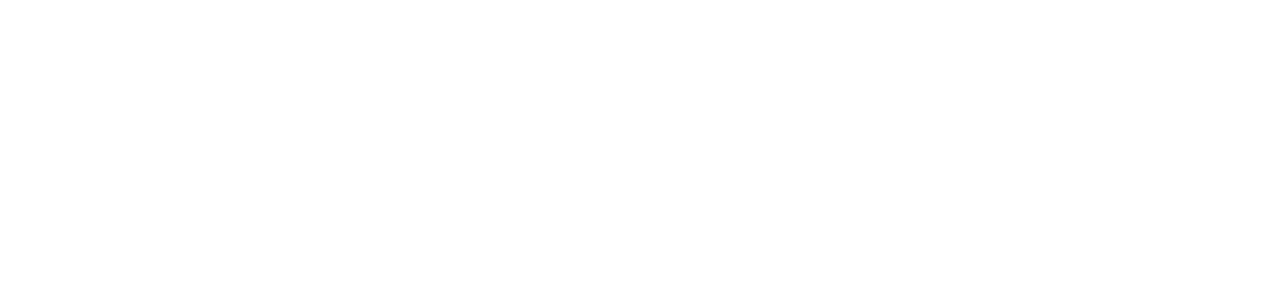
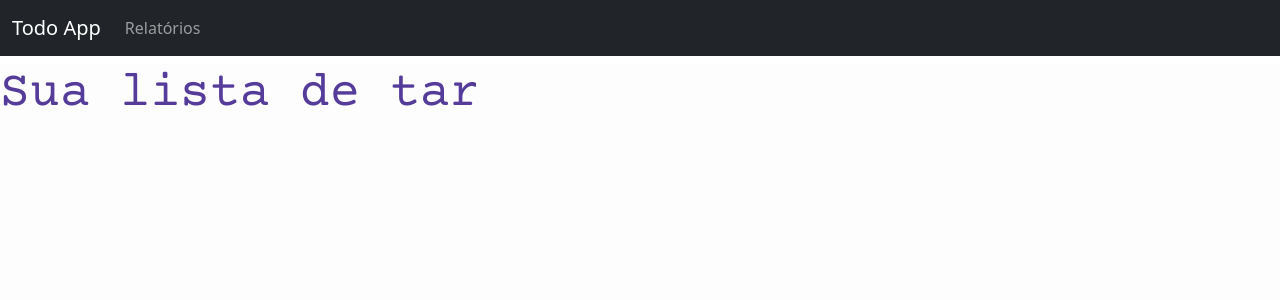
Before and after one commit to ReginaldoCampelo/todo-app, an Angular app: page / in a window 1280 px wide. Shown: the top 300 px of the page. Built offline with nearby package versions, Linux system fonts and the light colour scheme.

Commit message:
adding navbar && header title

```diff
--- a/src/app/app.component.html
+++ b/src/app/app.component.html
@@ -1,3 +1,6 @@
+<tda-navbar></tda-navbar>
+<tda-title-header></tda-title-header>
+
 <div class="containe">
   <router-outlet></router-outlet>
 </div>
--- a/src/app/app.module.ts
+++ b/src/app/app.module.ts
@@ -3,10 +3,14 @@
 
 import { AppRoutingModule } from './app-routing.module';
 import { AppComponent } from './app.component';
+import { NavbarComponent } from './components/navbar/navbar.component';
+import { TitleHeaderComponent } from './components/title-header/title-header.component';
 
 @NgModule({
   declarations: [
-    AppComponent
+    AppComponent,
+    NavbarComponent,
+    TitleHeaderComponent
   ],
   imports: [
     BrowserModule,
--- /dev/null
+++ b/src/app/components/navbar/navbar.component.html
@@ -0,0 +1,15 @@
+<nav class="navbar navbar-expand-lg navbar-dark bg-dark">
+  <div class="container-fluid">
+    <a class="navbar-brand" routerLink="/">Todo App</a>
+    <button class="navbar-toggler" type="button" data-bs-toggle="collapse" data-bs-target="#navbarNavAltMarkup" aria-controls="navbarNavAltMarkup" aria-expanded="false" aria-label="Toggle navigation">
+      <span class="navbar-toggler-icon"></span>
+    </button>
+    <div class="collapse navbar-collapse" id="navbarNavAltMarkup">
+      <ul class="navbar-nav">
+        <li class="nav-item" routerLinkActive="active">
+          <a class="nav-link" routerLink="/reports">Relatórios</a>
+        </li>
+      </ul>
+    </div>
+  </div>
+</nav>
--- /dev/null
+++ b/src/app/components/navbar/navbar.component.ts
@@ -0,0 +1,15 @@
+import { Component, OnInit } from '@angular/core';
+
+@Component({
+  selector: 'tda-navbar',
+  templateUrl: './navbar.component.html',
+  styleUrls: ['./navbar.component.css']
+})
+export class NavbarComponent implements OnInit {
+
+  constructor() { }
+
+  ngOnInit() {
+  }
+
+}
--- /dev/null
+++ b/src/app/components/title-header/title-header.component.css
@@ -0,0 +1,37 @@
+@import url('https://fonts.googleapis.com/css2?family=Courier+Prime&display=swap');
+body {
+  margin: 0px;
+  padding: 0px;
+  font-family: "Courier Prime", monospace;
+  background-color: #fdfdfe;
+}
+header {
+  width: 100%;
+  height: 100vh;
+  display: flex;
+  justify-content: start;
+  align-items:flex-start;
+  margin: 0;
+}
+
+header h1 {
+  font-size: 50px;
+  font-weight: 500;
+  color: #553c9a;
+  border-right: 4px solid #000;
+  animation: cursor 1s infinite step-end, typing 15s infinite steps(16);
+  white-space: nowrap;
+  overflow: hidden;
+}
+@keyframes cursor{
+  0%, 100%{border-color: transparent;}
+  50%{border-color: #000;}
+}
+
+@keyframes typing{
+  0%{ width: 0ch} /*Text is hidden*/
+  30%{ width: 16ch;} /*The enitre header will be typed out*/
+  80%{ width: 16ch;} /*Text stays visible*/
+  90%{ width: 0ch;} /*Text is deleted*/
+  100%{ width: 0ch;} /*Text stays hidden*/
+}
--- /dev/null
+++ b/src/app/components/title-header/title-header.component.html
@@ -0,0 +1,5 @@
+<body>
+  <header class="mt-2">
+      <h1>Sua lista de tarefas</h1>
+  </header>
+</body>
--- /dev/null
+++ b/src/app/components/title-header/title-header.component.ts
@@ -0,0 +1,15 @@
+import { Component, OnInit } from '@angular/core';
+
+@Component({
+  selector: 'tda-title-header',
+  templateUrl: './title-header.component.html',
+  styleUrls: ['./title-header.component.css']
+})
+export class TitleHeaderComponent implements OnInit {
+
+  constructor() { }
+
+  ngOnInit() {
+  }
+
+}
```
Also changed, not shown: src/app/components/navbar/navbar.component.css (added), 2 other files (tests, documents, lock files or other folders).
